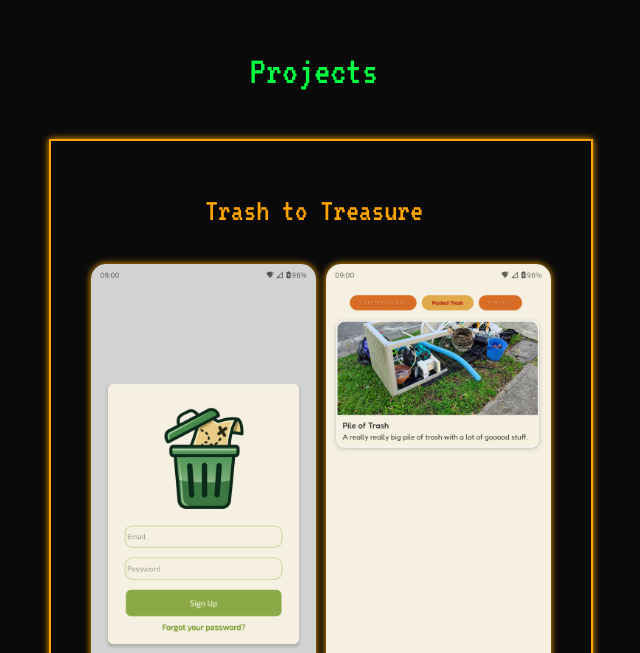
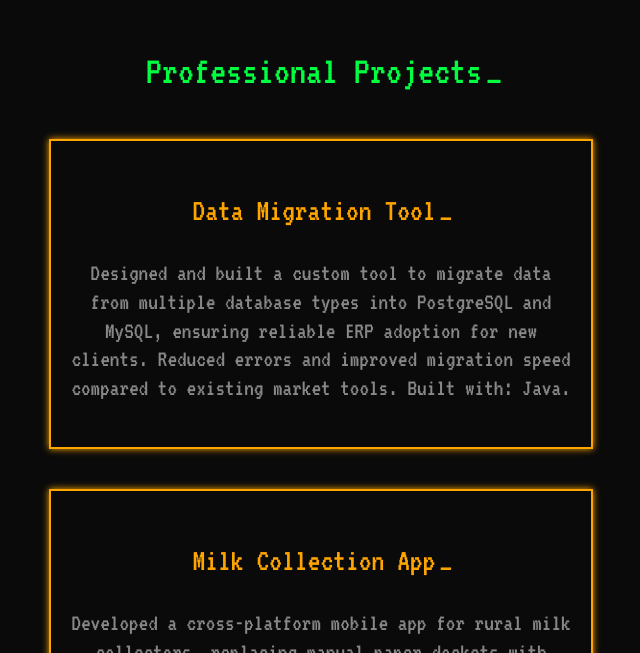
Before and after one commit to guischneider100/guilherme-schneider-com, a React (Vite) app: page / in a window 1280 px wide. Shown: the part 2147-2800 px from the top of the page, without its empty margins (319-959 px from the left). Built offline with nearby package versions, Linux system fonts and the light colour scheme.

Commit message:
Add professional and personal project descriptions with enhanced clarity

```diff
--- a/src/App.jsx
+++ b/src/App.jsx
@@ -62,7 +62,24 @@ function App() {
       </section>
 
       <section id="projects" className="section">
-        <h3>Projects<span className="cursor">_</span></h3>
+        <h3>Professional Projects<span className="cursor">_</span></h3>
+
+        <section className="section-al">
+          <Card title="Data Migration Tool" description="Designed and built a custom tool to migrate data from multiple database types into PostgreSQL and MySQL, ensuring reliable ERP adoption for new clients. Reduced errors and improved migration speed compared to existing market tools. Built with: Java."/>
+        </section>
+        <section className="section-al">
+          <Card title="Milk Collection App" description="Developed a cross-platform mobile app for rural milk collectors, replacing manual paper dockets with real-time digital entry. Enabled on-site invoice printing and inventory updates via portable printers, streamlining operations and expanding the company’s ERP into the agricultural sector. Built with: Ionic."/>
+        </section>
+        <section className="section-al">
+          <Card title="Municipal Services App" description="Developed a mobile app for local governments to allow citizens to request services, report issues, and submit improvement ideas. Streamlined field data collection and improved project oversight for municipal teams. Built with: Ionic."/>
+        </section>
+        <section className="section-al">
+          <Card title="Mobile App Refactor & New POS System" description="Refactored the main Android app to Ionic, enabling cross-platform functionality and improving user experience across devices. Proposed and initiated a new POS system in Java to replace a third-party solution, enhancing integration, reducing dependency, and improving long-term maintainability."/>
+        </section>
+      </section>
+
+      <section id="projects" className="section">
+        <h3>Personal Projects<span className="cursor">_</span></h3>
 
         <section className="section-al">
           <Card title="Trash to Treasure" description="A community-powered app that lets users share and find free street items, promoting sustainability through reuse and waste reduction. Built with: React Native, Spring Boot and PostgreSQL." image={trashToTreasure} image2={trashToTreasure2} link={"https://github.com/guischneider100/trash-to-treasure"} buttonText={"View Code"}/>
```
Also changed, not shown: src/assets/trash-to-treasure-itens.png, src/assets/trash-to-treasure-login.png.
